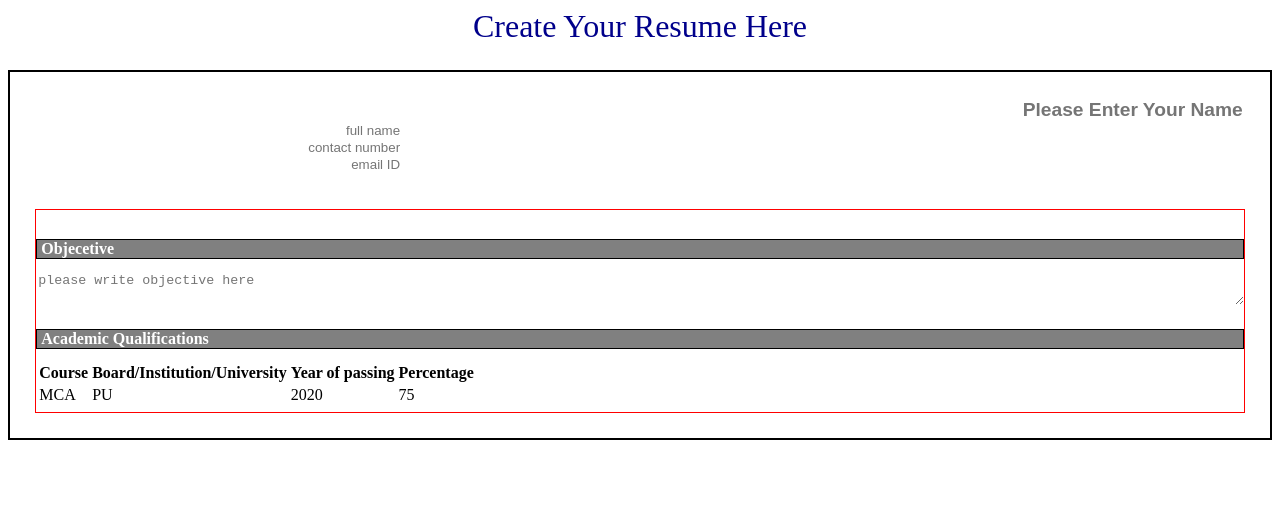
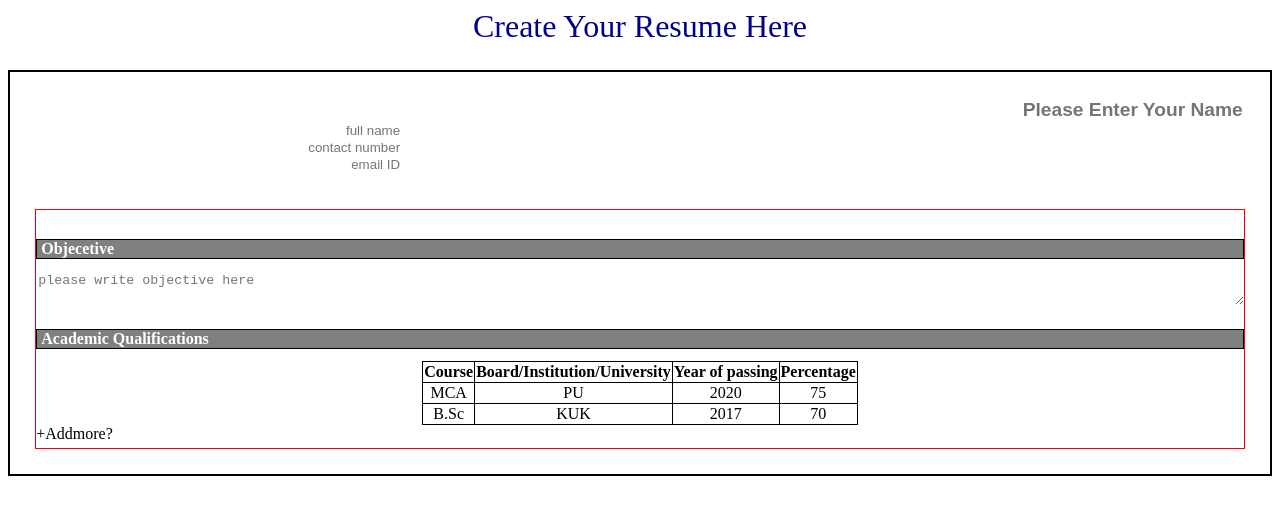
Before and after one commit to Gursimran-Singh-dcsa/resumeTemplate, a React (Create React App) app: page / in a window 1280 px wide. Shown: the top 514 px of the page. Built offline with nearby package versions, Linux system fonts and the light colour scheme.

Commit message:
make table editable

```diff
--- a/public/index.css
+++ b/public/index.css
@@ -23,7 +23,6 @@ body{
   border: none;
   text-align: right;
   font-weight: bolder;
-  width: auto;
   font-size: larger;
 }
 .nameHeader {
@@ -42,7 +41,7 @@ body{
   flex-direction: column;
   align-content: space-around;
 }
-.basicInfo > input {
+.basicInfo > input{
   border: none;
   text-align: right;
   width: 30%;
@@ -63,7 +62,6 @@ body{
   cursor: pointer;
 }
 .textarea{
-  max-width: inherit;
   border: inherit;
   border:none;
   outline: none;
@@ -86,3 +84,30 @@ body{
 .fieldheading >textarea {
   padding: 5px;
 }
+.table {
+  justify-content: center;
+  margin: auto;
+  border: 1px solid black;
+  border-collapse: collapse;
+  width: inherit;
+}
+td, th{
+  border-left: 1px solid black;
+  text-align: center;
+  max-width: 5%;
+}
+td:first-of-type, th:first-of-type {
+  border-left: none;
+}
+tr, th{
+  border-bottom: 1px solid black;
+}
+.admorerow{
+  transition: all 2s ease-in 2s;
+}
+.admorerow > td > input {
+  border: none;
+  text-align: center;
+  outline: none;
+  width: max-content;
+}
--- a/src/Modular.js
+++ b/src/Modular.js
@@ -19,8 +19,22 @@ const Simple = (props) => {
 }
 
 const GetTable = (props) => {
+  const [data, setdata] = useState(['', '', '', '']);
+  const savedata = (e) => {
+    props.onChange(prevState => {
+      return {...prevState, value: [...prevState.value, data], addMore: false }
+    })
+    console.log(props.rows)
+  }
+  const handleInputChange = (e) => {
+    e.persist();
+    setdata(prevState => {
+      prevState[e.target.name] = e.target.value
+      return prevState;
+    })
+  }
   return(
-    <table>
+    <table className="table">
       <thead>
         <tr>
           {props.headings.map(element => {
@@ -28,24 +42,37 @@ const GetTable = (props) => {
           })}
         </tr>
       </thead>
-      <tbody>
-        {props.rows.map(element => {
-          return(<tr key={element}>
+      <tbody id="academicdetails">
+        {props.rows.map((element, index) => {
+          return(<tr key={element+index}>
             {element.map(item => {
               return <td key={item}>{item}</td>
             })}
           </tr>)
         })}
+        {props.addmore ? <tr className="admorerow">
+          {console.log(data)}
+          {data.map((element, index) => {
+            return (<td key={index+element}><input type="text" name={index} onChange={handleInputChange} /></td>)
+          })}
+        </tr> : null}
+        {props.addmore ? <tr className="save">
+            <td colSpan={props.headings.length}><button onClick={savedata}>Save</button></td>
+        </tr> : null}
       </tbody>
     </table>
   )
 }
 
 const Tabular = (props) => {
+  const handleAddMore = () => {
+    props.onChange({...props.info, addMore: !props.info.addMore})
+  }
   return (
     <div>
       <div className="fieldheading">{props.info.name}</div>
-      <GetTable rows={(props.info.value)} headings={props.info.headings}/>
+      <GetTable rows={(props.info.value)} headings={props.info.headings} addmore={props.info.addMore} onChange={props.onChange}/>
+      <div><span id="addmore" onClick={handleAddMore}>+Addmore? </span></div>
       {/* <span>new column</span> */}
       {/* <div>new row</div> */}
     </div>
@@ -62,24 +89,28 @@ const Modular = () => {
     name: "Academic Qualifications",
     type: "Tabular",
     headings: ['Course', 'Board/Institution/University', 'Year of passing', 'Percentage'],
-    value: [['MCA', 'PU', '2020', '75']]
+    addMore: false,
+    value: [['MCA', 'PU', '2020', '75'], ['B.Sc', 'KUK', '2017', '70']]
   })
 
   const [experince, setExperice] = useState({
     name: "Work Experince",
     type: "repeatable",
+    addMore: false,
     value: []
   })
 
   const [strength, setStrength] = useState({
     name: "Strength",
     type: "repeatable",
+    addMore: false,
     value: []
   })
 
   const [skills, setSkills] = useState({
     name: "Skills",
     type: "repeatable",
+    addMore: false,
     value: []
   })
 
```
